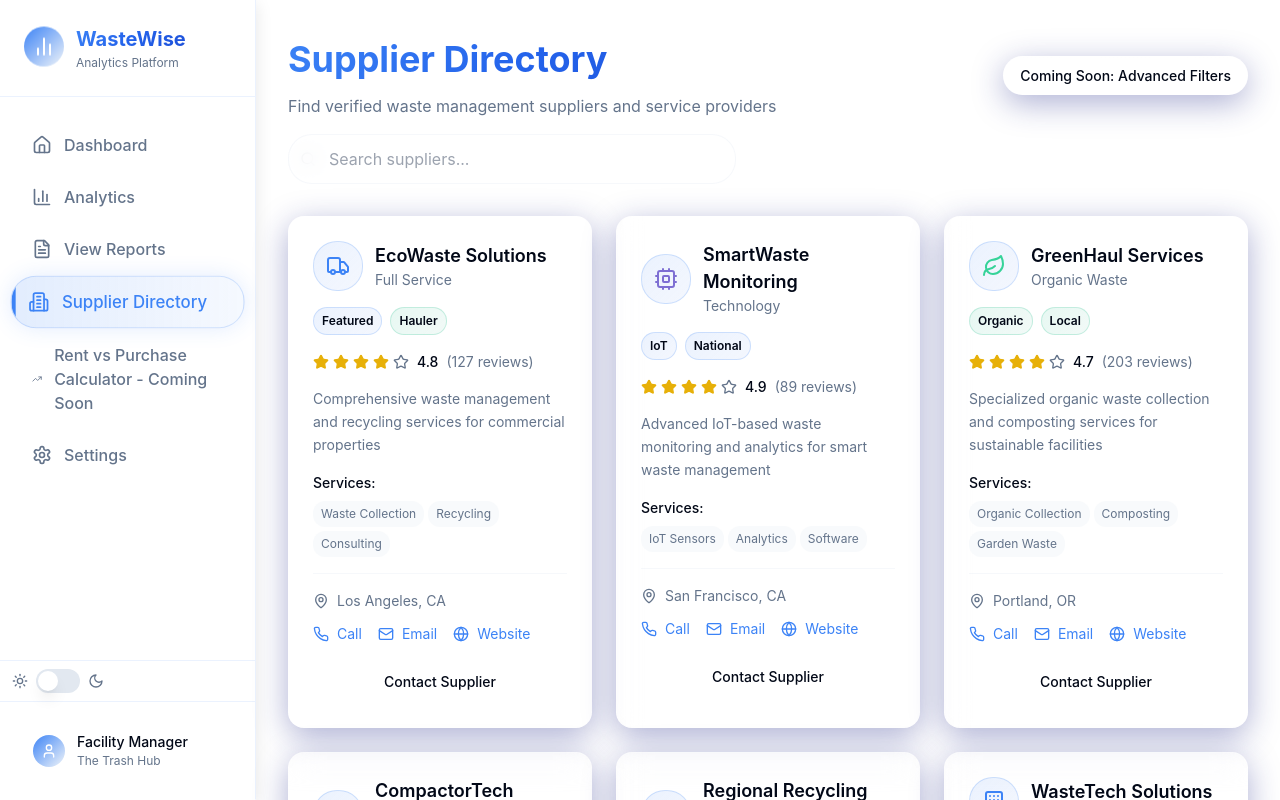
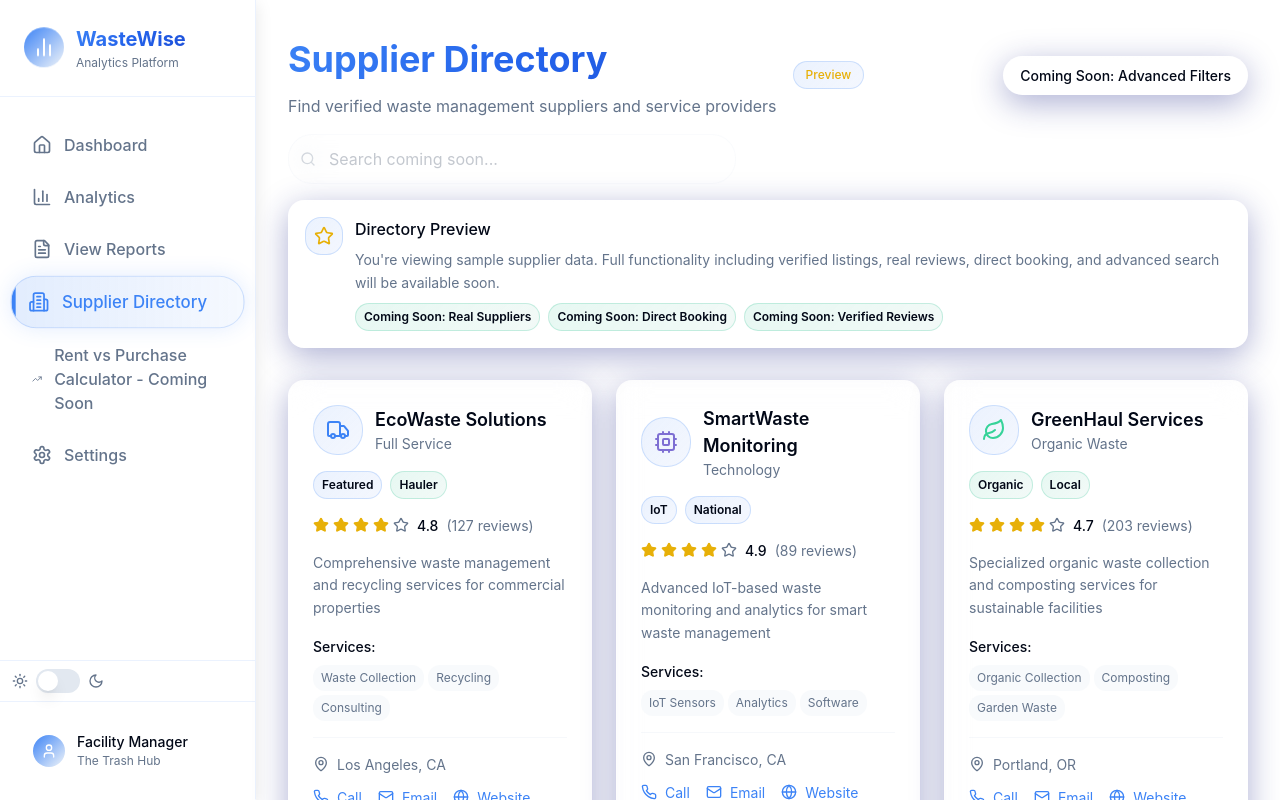
Before and after one commit to tryinhard1080/professional-admin-dashboard-880, a React (Vite) app: page /notifications in a window 1280 px wide. Shown: the top 800 px of the page. Built offline with nearby package versions, Linux system fonts and the light colour scheme.

Commit message:
Add "Coming Soon" indicators
Implement "Coming Soon" indicators to the Supplier Directory page, including a badge, tooltips, and a notice card.

```diff
--- a/src/pages/Properties.tsx
+++ b/src/pages/Properties.tsx
@@ -137,22 +137,57 @@ const SupplierDirectory = () => {
     <div className="space-y-8 animate-fade-in">
       <header className="space-y-4">
         <div className="flex items-center justify-between">
+          <div className="flex items-center gap-4">
             <div>
               <h1 className="text-4xl font-bold gradient-text">Supplier Directory</h1>
               <p className="text-muted-foreground mt-2">Find verified waste management suppliers and service providers</p>
+            </div>
+            <Badge variant="outline" className="glass-primary px-3 py-1 text-xs font-medium text-accent-amber border-accent-amber/30">
+              Preview
+            </Badge>
           </div>
           <Badge variant="outline" className="glass-card px-4 py-2 text-sm font-medium">
             Coming Soon: Advanced Filters
           </Badge>
         </div>
 
+        <div className="space-y-4">
           <div className="relative max-w-md">
             <Search className="absolute left-3 top-1/2 transform -translate-y-1/2 text-muted-foreground h-4 w-4" />
             <input
               type="text"
-            placeholder="Search suppliers..."
-            className="w-full pl-10 pr-4 py-3 glass-input rounded-xl border border-border/30 focus:border-primary/50 focus:ring-2 focus:ring-primary/20 transition-all duration-300"
+              placeholder="Search coming soon..."
+              disabled
+              className="w-full pl-10 pr-4 py-3 glass-input rounded-xl border border-border/30 opacity-60 cursor-not-allowed"
             />
+          </div>
+
+          {/* Preview Notice Card */}
+          <Card className="glass-card p-4 border-accent-amber/20">
+            <div className="flex items-start gap-3">
+              <div className="p-2 rounded-lg glass-primary">
+                <Star className="h-5 w-5 text-accent-amber" />
+              </div>
+              <div className="space-y-2">
+                <h3 className="font-medium text-foreground">Directory Preview</h3>
+                <p className="text-sm text-muted-foreground leading-relaxed">
+                  You're viewing sample supplier data. Full functionality including verified listings,
+                  real reviews, direct booking, and advanced search will be available soon.
+                </p>
+                <div className="flex flex-wrap gap-2 mt-3">
+                  <Badge variant="outline" className="glass-secondary text-xs px-2 py-1 border-primary/20">
+                    Coming Soon: Real Suppliers
+                  </Badge>
+                  <Badge variant="outline" className="glass-secondary text-xs px-2 py-1 border-primary/20">
+                    Coming Soon: Direct Booking
+                  </Badge>
+                  <Badge variant="outline" className="glass-secondary text-xs px-2 py-1 border-primary/20">
+                    Coming Soon: Verified Reviews
+                  </Badge>
+                </div>
+              </div>
+            </div>
+          </Card>
         </div>
       </header>
 
@@ -255,8 +290,15 @@ const SupplierDirectory = () => {
                 </div>
 
                 {/* Contact Button */}
-                <button className="w-full mt-4 glass-button rounded-xl py-2.5 text-sm font-medium text-foreground hover:text-primary transition-all duration-300">
+                <button
+                  disabled
+                  className="w-full mt-4 glass-button rounded-xl py-2.5 text-sm font-medium text-muted-foreground opacity-60 cursor-not-allowed relative group"
+                  title="Coming soon - Direct supplier contact"
+                >
                   Contact Supplier
+                  <span className="absolute inset-0 flex items-center justify-center opacity-0 group-hover:opacity-100 transition-opacity bg-background/90 rounded-xl text-xs">
+                    Coming Soon
+                  </span>
                 </button>
               </div>
             </Card>
@@ -266,8 +308,15 @@ const SupplierDirectory = () => {
 
       {/* Load More */}
       <div className="text-center pt-8">
-        <button className="glass-button px-8 py-3 rounded-xl text-sm font-medium text-foreground hover:text-primary transition-all duration-300">
+        <button
+          disabled
+          className="glass-button px-8 py-3 rounded-xl text-sm font-medium text-muted-foreground opacity-60 cursor-not-allowed relative group"
+          title="Coming soon - More suppliers"
+        >
           Load More Suppliers
+          <span className="absolute inset-0 flex items-center justify-center opacity-0 group-hover:opacity-100 transition-opacity bg-background/90 rounded-xl text-xs">
+            Coming Soon
+          </span>
         </button>
       </div>
     </div>
```
Lines whose indentation alone changed are shown as unchanged.
